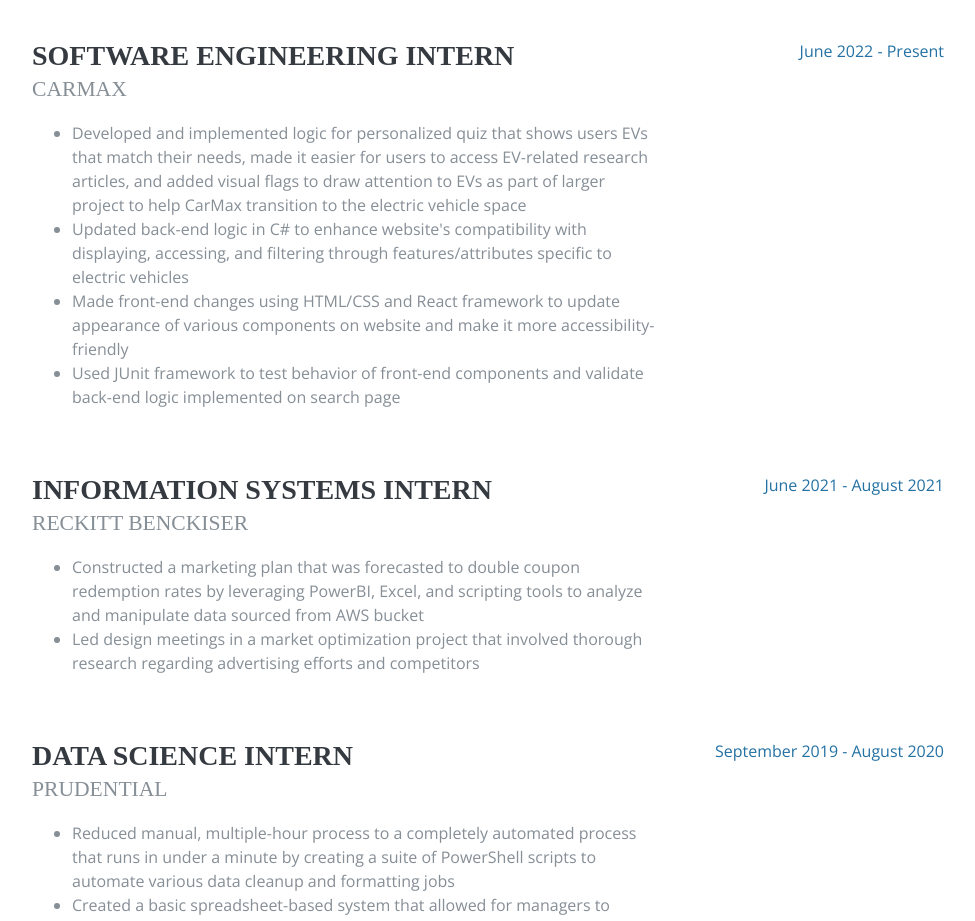
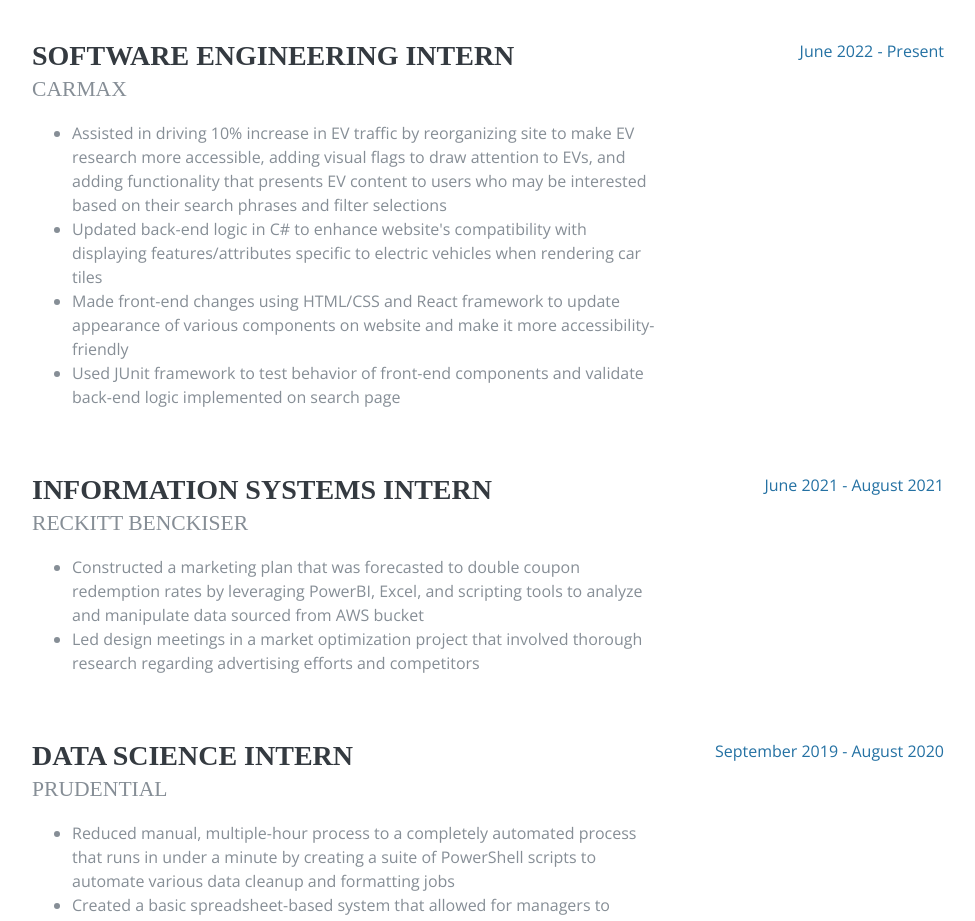
Before and after one commit to bhavyapatel2002/bhavyapatel2002.github.io, a plain HTML site: page index.html in a window 1280 px wide. Shown: the part 1740-2661 px from the top of the page, without its empty margins (288-1263 px from the left). Drawn offline with nearby package versions, Linux system fonts and the light colour scheme; a web font is replaced by a local one.

Commit message:
Update index.html

```diff
--- a/index.html
+++ b/index.html
@@ -145,10 +145,10 @@
             <div class="subheading mb-3">CarMax</div>
             <ul>
               <li>
-                Developed and implemented logic for personalized quiz that shows users EVs that match their needs, made it easier for users to access EV-related research articles, and added visual flags to draw attention to EVs as part of larger project to help CarMax transition to the electric vehicle space
+                Assisted in driving 10% increase in EV traffic by reorganizing site to make EV research more accessible, adding visual flags to draw attention to EVs, and adding functionality that presents EV content to users who may be interested based on their search phrases and filter selections
               </li>
               <li>
-                Updated back-end logic in C# to enhance website's compatibility with displaying, accessing, and filtering through features/attributes specific to electric vehicles
+                Updated back-end logic in C# to enhance website's compatibility with displaying features/attributes specific to electric vehicles when rendering car tiles
               </li>
               <li>
                 Made front-end changes using HTML/CSS and React framework to update appearance of various components on website and make it more accessibility-friendly
```
